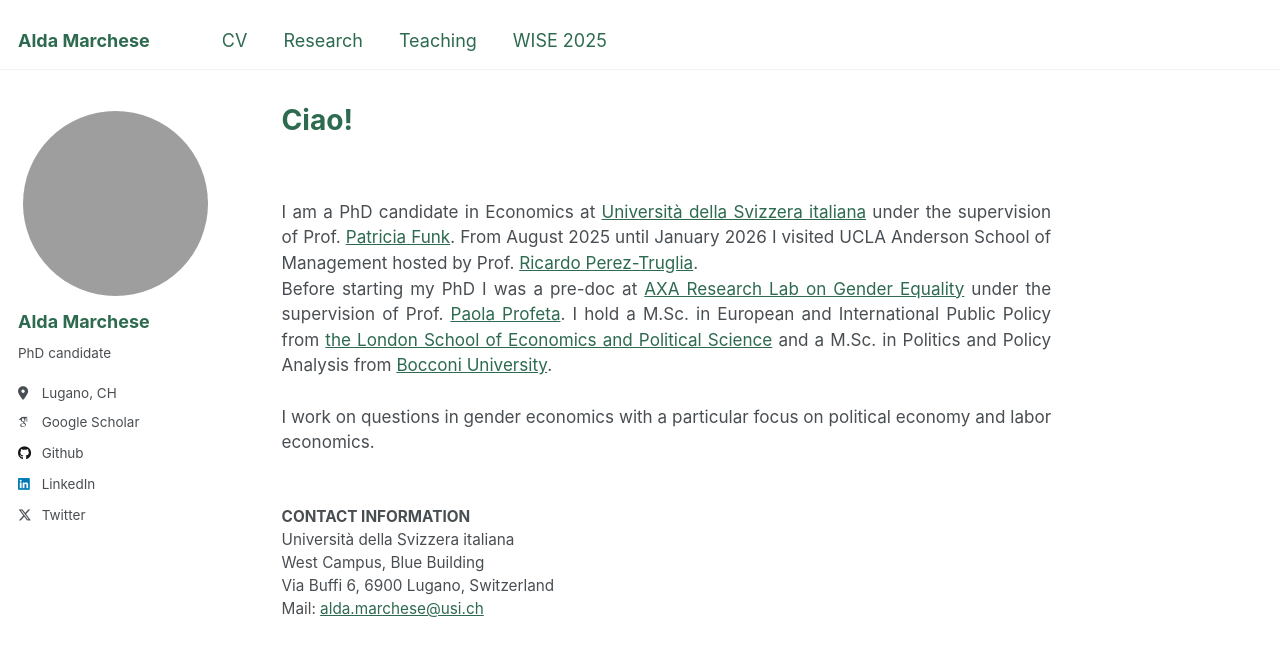
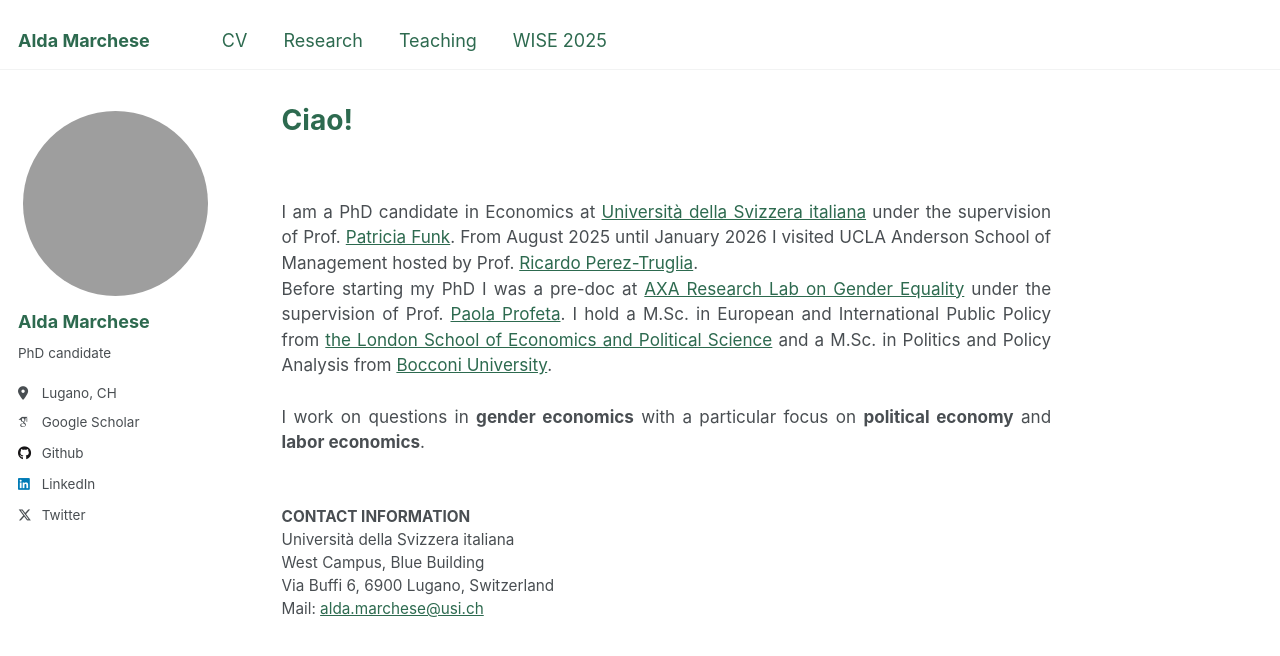
Before and after one commit to aldamarchese/aldamarchese.github.io, a Jekyll site: the page built from _pages/about.md, in a window 1280 px wide. Shown: the top 656 px of the page. Built offline with Jekyll 4.4.1, drawn with Linux system fonts in a browser that asks for light colours; some web fonts are replaced.

```diff
--- a/_pages/about.md
+++ b/_pages/about.md
@@ -14,7 +14,7 @@ I am a PhD candidate in Economics at <a href="https://idep.usi.ch">Università d
 Before starting my PhD I was a pre-doc at <a href="https://genderlab.unibocconi.eu">AXA Research Lab on Gender Equality</a> under the supervision of Prof. <a href="https://sites.google.com/view/paola-profeta">Paola Profeta</a>. I hold a M.Sc. in European and International Public Policy from <a href="https://www.lse.ac.uk">the London School of Economics and Political Science</a> and a M.Sc. in Politics and Policy Analysis from <a href="https://www.unibocconi.it/en">Bocconi University</a>.
 <br><br>
 
-I work on questions in gender economics with a particular focus on political economy and labor economics.
+I work on questions in <strong>gender economics</strong> with a particular focus on <strong>political economy</strong> and <strong>labor economics</strong>.
 <br><br><br>
 </div>
 
```
